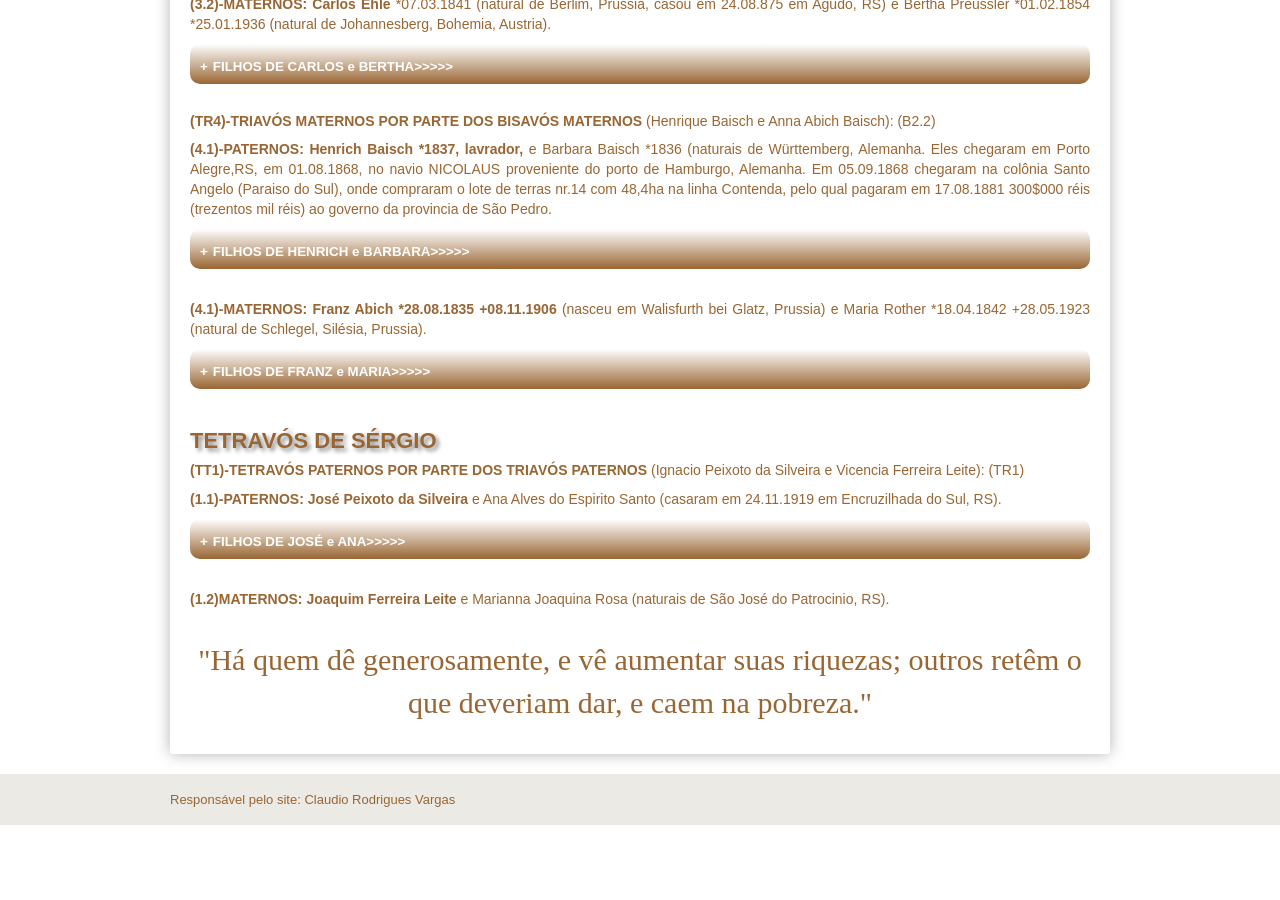
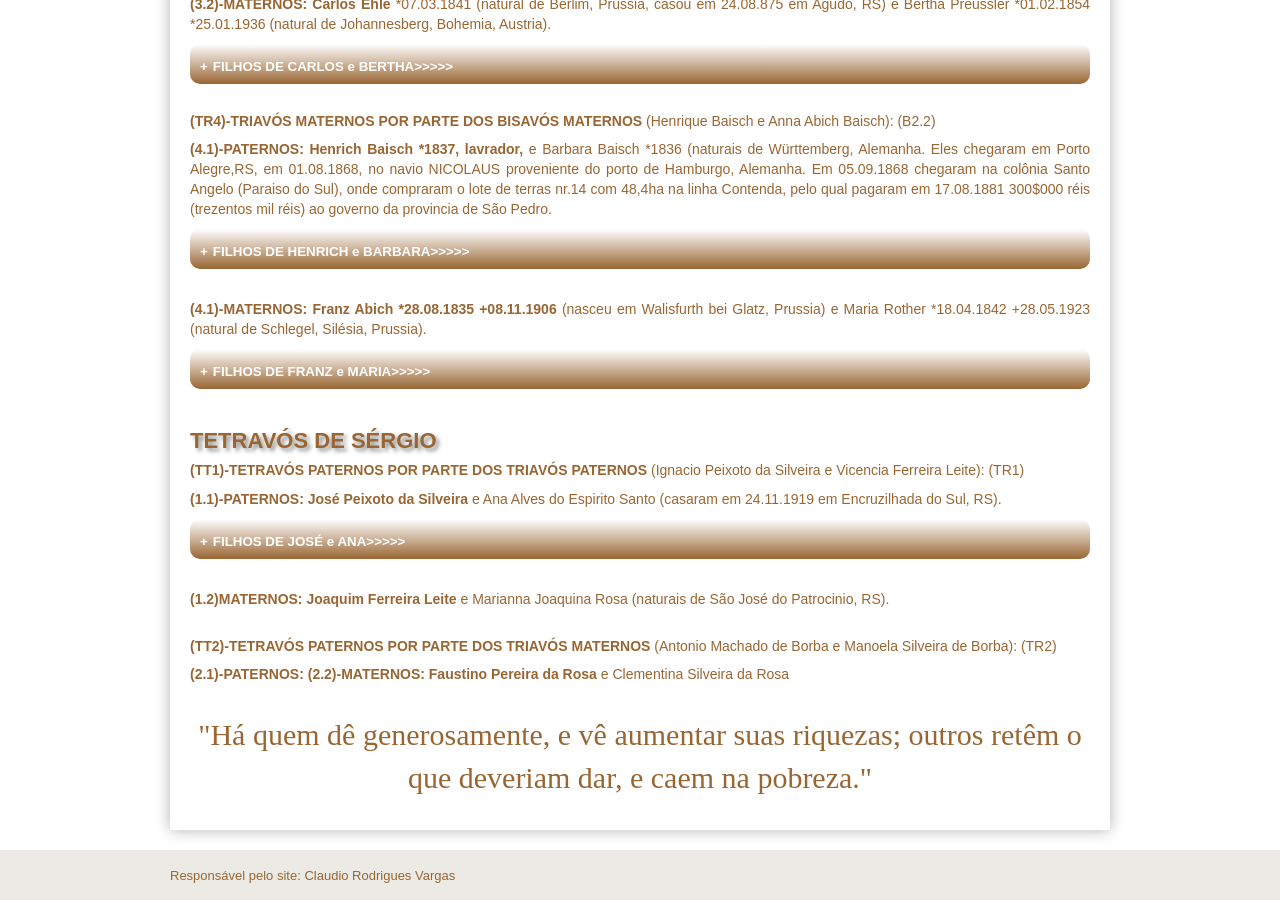
Before and after one commit to claudiovargas1955/claudiovargas1955.github.io, a Jekyll site: the page built from _pages/genealogia-de-sergio-luis-kirsch-da-silveira.html, in a window 1280 px wide and 900 px high, scrolled down 2160 px. Built offline with Jekyll 4.4.1, drawn with Linux system fonts in a browser that asks for light colours; some web fonts are replaced; before the commit the page ends 2985 px from its top, so only the background shows below that.

Commit message:
Update genealogia-de-sergio-luis-kirsch-da-silveira.html

```diff
--- a/_pages/genealogia-de-sergio-luis-kirsch-da-silveira.html
+++ b/_pages/genealogia-de-sergio-luis-kirsch-da-silveira.html
@@ -437,6 +437,12 @@ réis) ao governo da provincia de São Pedro.
 
 <p><b>(1.2)MATERNOS: Joaquim Ferreira Leite </b> e Marianna Joaquina Rosa (naturais de São José do Patrocinio, RS). <br><br>
 
+<p><b><h5>(TT2)-TETRAVÓS PATERNOS POR PARTE DOS TRIAVÓS MATERNOS</b> (Antonio Machado de Borba e Manoela Silveira de Borba): (TR2)
+</h5>
+<p><b>(2.1)-PATERNOS: </b>
+
+   <b>(2.2)-MATERNOS: Faustino Pereira da Rosa</b> e Clementina Silveira da Rosa <br><br>
+
 <p style="color:#996633; text-align:center; font-size:30px; font-family: 'Rancho', cursive";><p style="color:#996633;
 text-align:center; font-size:30px; font-family: 'Rancho', cursive";>"Há quem dê generosamente, e vê aumentar suas riquezas; outros
 retêm o que deveriam dar, e caem na pobreza."</p>
```
